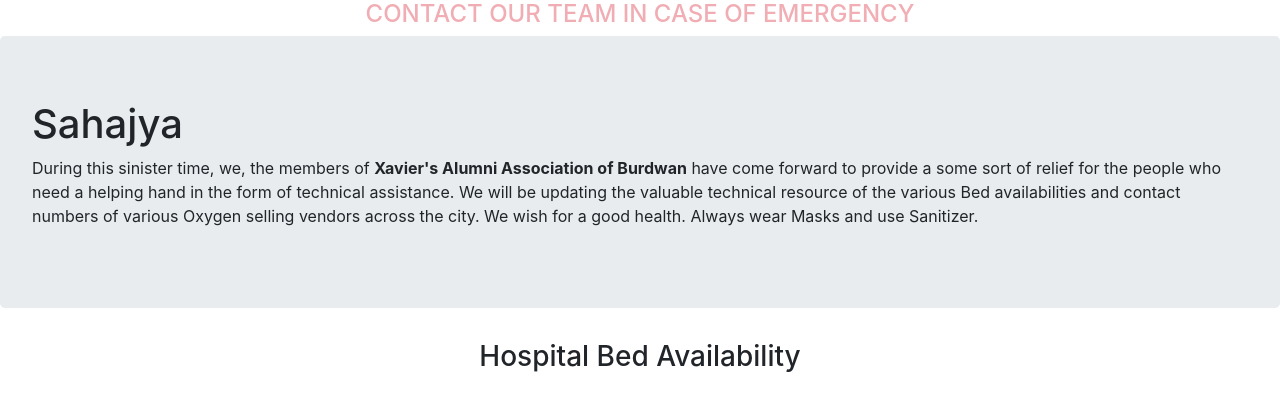
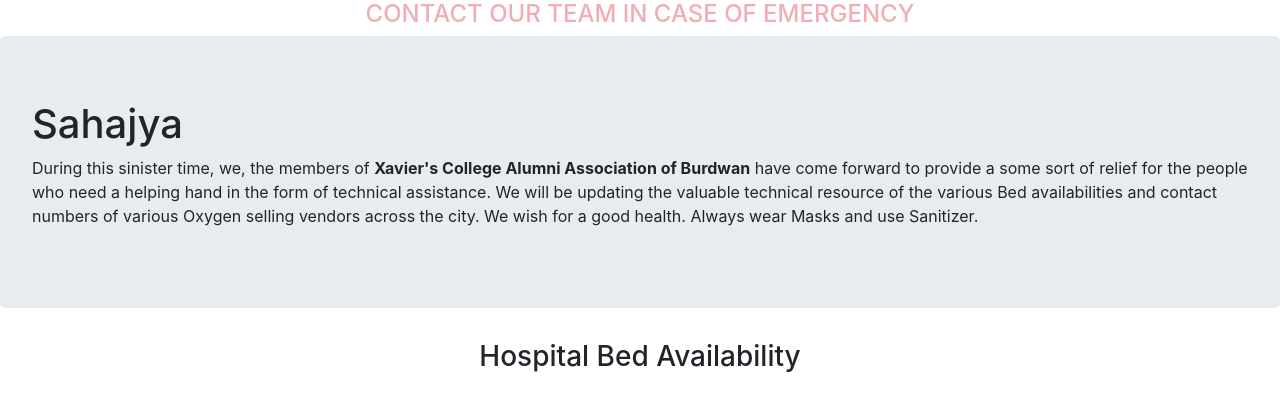
Before and after one commit to aritro-rakshit/Sahajya, a Flask app: template templates/index.html in a window 1280 px wide. Shown: the part 82-480 px from the top of the page. Run offline with Flask 2, Linux system fonts and the light colour scheme; the template is opened without the code that fills it, so the values that code supplies are empty; some libraries are stand-ins or nearby versions.

Commit message:
typo corrected

```diff
--- a/templates/index.html
+++ b/templates/index.html
@@ -48,7 +48,7 @@
     <div class="jumbotron">
         <h1 class="display-5">Sahajya</h1>
         <p>
-          During this sinister time, we, the members of <b>Xavier's Alumni Association of Burdwan</b> have come forward to provide a some sort of relief for the people who need a helping hand in the form of technical assistance. We will be updating the valuable technical resource of the various Bed availabilities and contact numbers of various Oxygen selling vendors across the city.
+          During this sinister time, we, the members of <b>Xavier's College Alumni Association of Burdwan</b> have come forward to provide a some sort of relief for the people who need a helping hand in the form of technical assistance. We will be updating the valuable technical resource of the various Bed availabilities and contact numbers of various Oxygen selling vendors across the city.
 
           We wish for a good health. Always wear Masks and use Sanitizer.
 
```
